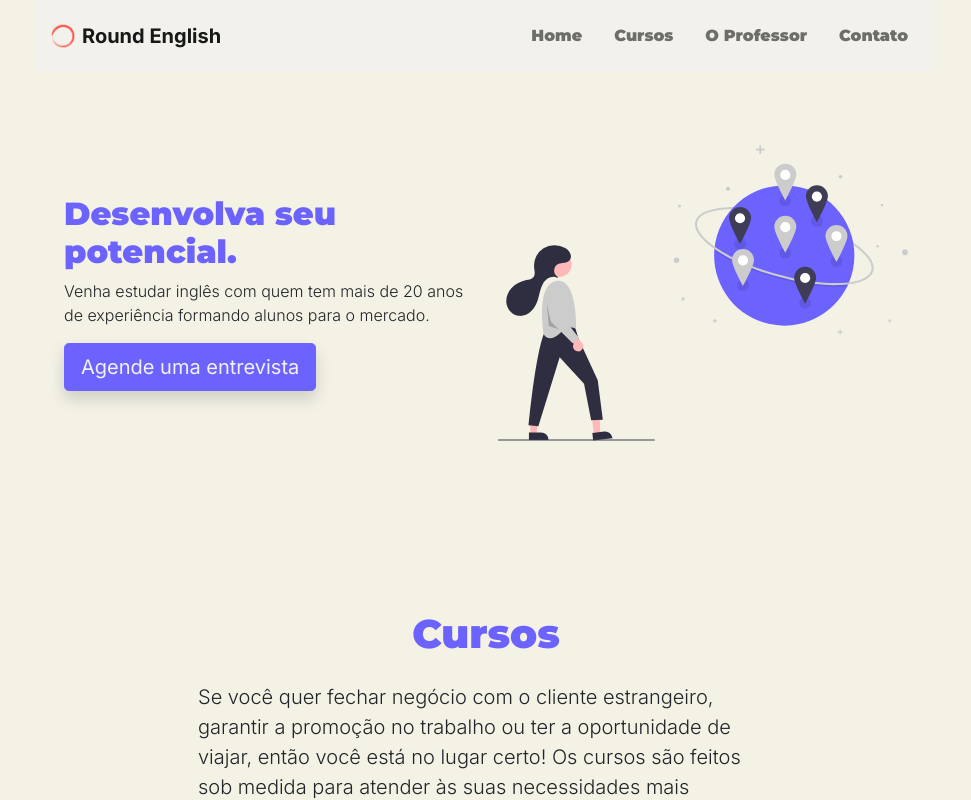
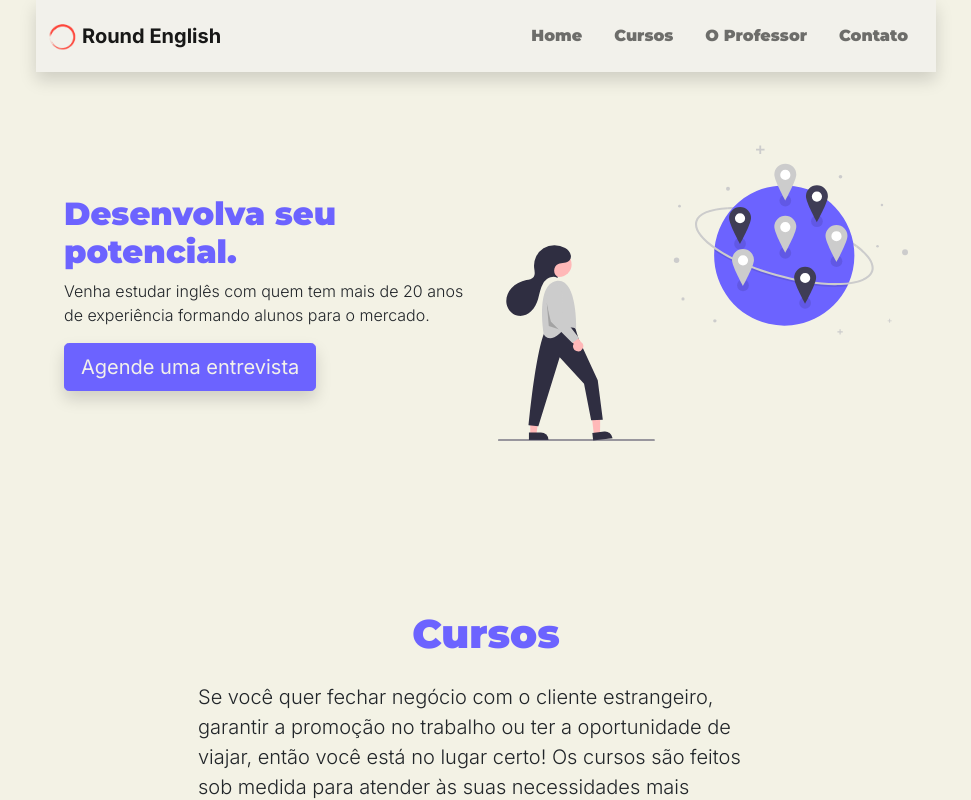
Before and after one commit to andrepadeti/round, a Next.js app: page / in a window 1280 px wide. Shown: the top 800 px of the page, without its empty margins (154-1125 px from the left). Built offline with nearby package versions, Linux system fonts and the light colour scheme.

Commit message:
ui changes

```diff
--- a/components/form.jsx
+++ b/components/form.jsx
@@ -124,13 +124,13 @@ const ContactForm = () => {
               <button
                 type="submit"
                 disabled={isSubmitting || !isValid}
-                className="btn btn-primary text-light me-3"
+                className="btn btn-primary shadow text-light me-3"
               >
                 Enviar
               </button>
               <button
                 disabled={isSubmitting}
-                className="btn btn-light border border-primary text-primary"
+                className="btn btn-light border shadow border-primary text-primary"
                 onClick={handleReset}
               >
                 Apagar
--- a/components/navbar.jsx
+++ b/components/navbar.jsx
@@ -12,7 +12,7 @@ const Navigation = () => {
     <>
       <Navbar
         id="navbar"
-        className="bg-light"
+        className="bg-light shadow"
         expand="md"
         sticky="top"
         onToggle={() => {
@@ -20,10 +20,11 @@ const Navigation = () => {
         }}
         expanded={expanded}
       >
-        <div className="container bg-nav">
+        <div className="container">
+          <Link href="/">
             <Navbar.Brand className="d-flex">
               <Image
-              src="/images/bare-logo.png"
+                src="/images/bare-logo-transparent.png"
                 alt="logo"
                 width={30}
                 height={30}
@@ -31,6 +32,7 @@ const Navigation = () => {
               />
               <span className="ms-1 logo">Round English</span>
             </Navbar.Brand>
+          </Link>
           <Navbar.Toggle aria-controls="basic-navbar-nav" />
           <Navbar.Collapse>
             <Nav className="ms-auto">
@@ -80,6 +82,10 @@ const Navigation = () => {
             // color: #6c63ff !important;
           }
 
+          container {
+            background-color: inherit;
+          }
+
           .cursos {
             font-family: 'Montserrat', sans-serif;
             font-weight: 900;
--- a/styles/_custom-bootstrap.scss
+++ b/styles/_custom-bootstrap.scss
@@ -12,6 +12,7 @@ $custom-colors: (
   "light": $light,
   "darker": $darker
 );
+
 
 @import 'node_modules/bootstrap/scss/functions';
 @import 'node_modules/bootstrap/scss/variables';
```
Lines whose indentation alone changed are shown as unchanged.
